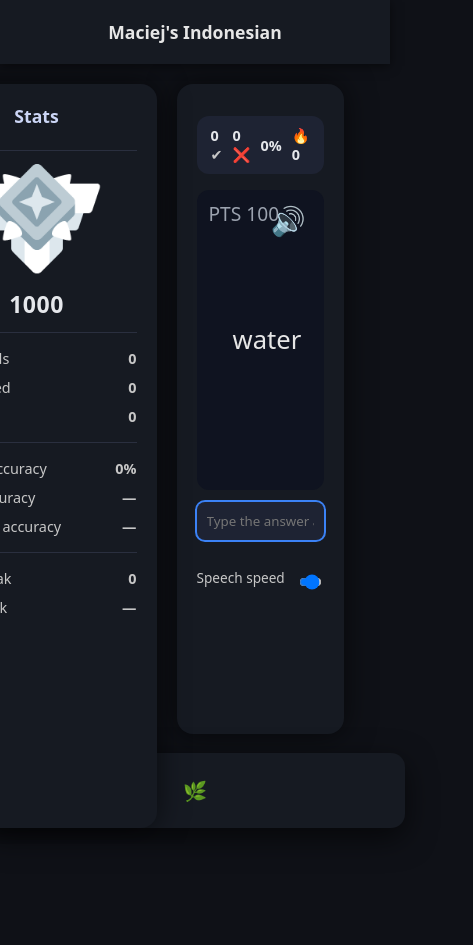
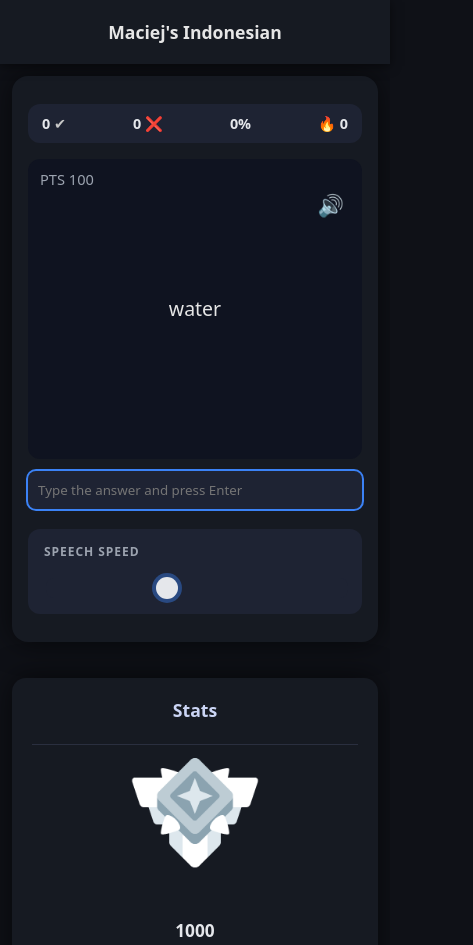
Before and after one commit to MMaciej-png/MMaciej-png.github.io, a plain HTML site: page index.html in a window 390 px wide. Shown: the top 945 px of the page, 473 px wide, since content can reach past the window. Before the commit the page ends 844 px from the top, so only its background shows below. Drawn offline with Linux system fonts and the light colour scheme.

Commit message:
feat(ui): mobile version
Refs #6
Refs #9

```diff
--- a/index.html
+++ b/index.html
@@ -24,8 +24,9 @@
             <div class="stat casual-rank">
                 <span class="rank-display">
                     <img id="casual-rank-img" src="" alt="rank" />
-                    <strong id="casual-rank-sr"></strong>
                 </span>
+
+                <strong id="casual-rank-sr"></strong>
             </div>
 
             <hr />
--- a/style.css
+++ b/style.css
@@ -9,7 +9,7 @@
 
 body {
   margin: 0;
-  height: 100vh;
+  min-height: 100vh;
   background: #0f1117;
   color: #e6e6e6;
 }
@@ -48,11 +48,11 @@ body {
   justify-content: center;
   gap: 20px;
   padding: 84px 20px 110px;
-  height: 100%;
+  min-height: 100vh;
 }
 
 .app {
-  width: 420px;
+  width: min(420px, 100%);
   background: #161a22;
   border-radius: 16px;
   padding: 20px;
@@ -127,7 +127,7 @@ body {
 
 
 /* ======================================================
-   CARD (NO HEIGHT CLAMPS)
+   CARD
 ====================================================== */
 
 .card {
@@ -137,16 +137,11 @@ body {
 }
 
 .card-inner {
-  height: 300px;
   position: relative;
   width: 100%;
+  height: clamp(220px, 40vh, 360px);
   transform-style: preserve-3d;
   transition: transform .6s ease;
-}
-
-#casual-root .card,
-#ranked-root .card {
-  display: block;
 }
 
 .card.flipped .card-inner {
@@ -155,20 +150,11 @@ body {
 
 
 /* ======================================================
-   CARD FACE (THIS DEFINES HEIGHT)
+   CARD FACE
 ====================================================== */
-
-#casual-root .card-face,
-#ranked-root .card-face {
-  min-height: 300px;
-  max-height: 300px;            /* 🔧 CHANGE THIS VALUE */
-  padding: 36px;
-  font-size: 1.6em;
-}
 
 .card-face {
   position: absolute;
-  pointer-events: none;
   inset: 0;
   border-radius: 12px;
   display: flex;
@@ -179,6 +165,9 @@ body {
   backface-visibility: hidden;
   background: #0f1320;
   transition: background-color .35s ease, box-shadow .35s ease;
+
+  padding: clamp(20px, 4vw, 36px);
+  font-size: clamp(1.2em, 2.5vw, 1.6em);
 }
 
 .card-back {
@@ -193,7 +182,7 @@ body {
 
 
 /* ======================================================
-   CARD META (POINTS)
+   CARD META
 ====================================================== */
 
 .card-meta {
@@ -206,16 +195,6 @@ body {
   color: #9ca3af;
   user-select: none;
 }
-
-#c-points,
-#c-points-back {
-  display: flex;
-  align-items: center;
-  gap: 6px;
-
-  white-space: nowrap;
-}
-
 
 
 /* ======================================================
@@ -255,29 +234,14 @@ body {
   font-size: 1.1em;
   color: #9ca3af;
   cursor: pointer;
+  z-index: 10;
+  margin-top: 20px;
 }
 
 .tts-btn:hover {
   color: #e5e7eb;
 }
 
-
-/* ======================================================
-   TTS CONTROL (SPEECH RATE)
-====================================================== */
-
-.tts-control {
-  margin-top: 12px;
-  display: flex;
-  align-items: center;
-  gap: 12px;
-  font-size: 0.85em;
-  color: #c7c7c7;
-}
-
-.tts-control input[type="range"] {
-  flex: 1;
-}
 
 
 /* ======================================================
@@ -286,9 +250,7 @@ body {
 
 .casual-panel,
 .ranked-panel {
-  top: 84px;
   width: 240px;
-  height: calc(100vh - 80px - 20px);
   background: #161a22;
   border-radius: 16px;
   padding: 20px;
@@ -296,11 +258,11 @@ body {
   display: flex;
   flex-direction: column;
   gap: 10px;
-  z-index: 50;
 }
 
-.casual-panel { left: 20px; }
-.ranked-panel { right: 20px; }
+.ranked-panel {
+  visibility: hidden;
+}
 
 .casual-panel h2,
 .ranked-panel h2 {
@@ -324,50 +286,25 @@ body {
   margin: 6px 0;
 }
 
-.casual-rank .rank-display {
+.casual-rank {
   display: flex;
-  flex-direction: column;
-  align-items: center;
-  gap: 4px;
-}
-
-.casual-rank {
   flex-direction: column;
   align-items: center;
   gap: 6px;
   margin-bottom: 16px;
-  margin-top: -60px
-}
-
-.casual-rank .sr-label {
-  display: none; /* SR is self-evident */
-}
-
-.casual-rank .rank-display {
-  display: flex;
-  flex-direction: column;
-  align-items: center;
-  gap: 6px;
 }
 
 .casual-rank img {
-  width: 200px;          /* 🔼 bigger emblem */
-  height: 200px;
-  image-rendering: crisp-edges;
-
+  width: min(200px, 60vw);
+  margin-top: -30%;
+  height: auto;
 }
 
 .casual-rank strong {
-  font-size: 1.6em;     /* 🔥 SR is dominant */
+  font-size: clamp(1.2em, 3vw, 1.6em);
   font-weight: 800;
-  letter-spacing: 0.5px;
   color: #e5e7eb;
-  margin-top: -25px;
-  margin-bottom: -20px
-}
-
-.ranked-panel {
-  visibility: hidden;
+  margin-top: -20%;
 }
 
 
@@ -387,7 +324,9 @@ body {
   justify-content: center;
   gap: 14px;
   height: 75px;
+  width: min(420px, 100%);
   box-shadow: 0 10px 30px rgba(0,0,0,.6);
+  visibility: hidden;
 }
 
 .bottom-bar button {
@@ -403,17 +342,9 @@ body {
 }
 
 #nav-ranked:disabled {
-  visibility: hidden;
-  cursor: not-allowed;
-  pointer-events: none;
   display: none;
 }
 
-.bottom-bar {
-  width: 420px;
-  display: flex;
-  align-self: center;
-}
 
 /* ======================================================
    LIGHT MODE
@@ -446,29 +377,190 @@ body.light .bottom-bar button {
   color: #111827;
 }
 
-/* --- CLICK FIX: allow card + speaker clicks --- */
+/* ======================================================
+   MOBILE STACKED LAYOUT
+====================================================== */
 
-/* Ensure the card surface can receive clicks */
-#casual-card,
-#casual-card .card-inner,
-#casual-card .card-face {
-  pointer-events: auto;
+@media (max-width: 768px) {
+
+  /* Stack everything vertically */
+  .layout {
+    flex-direction: column;
+    align-items: center;
+    padding: 76px 12px 120px;
+  }
+
+  /* Main app comes first */
+  .app {
+    order: 1;
+    width: 100%;
+    max-width: 400px;
+    padding: 16px;
+  }
+
+  /* Casual panel moves BELOW the game */
+  .casual-panel {
+    order: 2;
+    width: 100%;
+    margin-top: 16px;
+    border-radius: 14px;
+  }
+
+  /* Ranked panel hidden on mobile */
+  .ranked-panel {
+    display: none;
+  }
+
+  /* Card adapts for mobile reading */
+  .card-inner {
+    height: clamp(240px, 55vh, 300px);
+  }
+
+  .card-face {
+    font-size: clamp(1.2em, 5vw, 1.6em);
+    padding: clamp(16px, 5vw, 28px);
+  }
+
+  /* Bottom bar stays thumb-friendly */
+  .bottom-bar {
+    width: min(420px, 95%);
+    height: 72px;
+  }
+
+  .bottom-bar button {
+    font-size: 1.6em;
+  }
+
+   /* Stack SR under the rank image */
+  .casual-rank {
+    flex-direction: column;
+    align-items: center;
+  }
+
+  .casual-rank .rank-display {
+    flex-direction: column;
+    align-items: center;
+  }
+
+  .casual-rank img {
+    margin-bottom: 8px;
+  }
+
+  .casual-panel {
+    max-width: 400px;
+    max-height: 800px;
+    min-height: 800px;
+  }
+
+  .casual-rank strong {
+    margin-top: 0;
+    margin-bottom: 0;
+    text-align: center;
+  }
 }
 
-/* Let the speaker always be clickable and above everything */
-#casual-card .tts-btn {
-  pointer-events: auto;
-  position: absolute;
-  z-index: 10;
+/* ======================================================
+   TTS CONTROL – LABEL + SLIDER REDESIGN
+====================================================== */
+
+.tts-control {
+  margin-top: 20px;
+  display: flex;
+  flex-direction: column;
+  gap: 6px;
+  padding: 12px 14px;
+  border-radius: 12px;
+  background: #1e2333;
 }
 
-/* (Optional) Prevent the text span itself from eating clicks */
-#casual-card .card-text {
-  pointer-events: none;
+/* Label styling */
+.tts-control label {
+  font-size: 0.75em;
+  letter-spacing: 0.08em;
+  text-transform: uppercase;
+  color: #9ca3af;
+  font-weight: 600;
+  user-select: none;
 }
 
-#casual-root,
-#casual-card,
-#casual-card * {
-  pointer-events: auto;
+/* ===== Range base ===== */
+
+.tts-control input[type="range"] {
+  -webkit-appearance: none;
+  appearance: none;
+  width: 100%;
+  height: 8px;
+  border-radius: 999px;
+  background: linear-gradient(
+    to right,
+    #3b82f6 0%,
+    #3b82f6 60%,
+    #374151 60%,
+    #374151 100%
+  );
+  outline: none;
+  cursor: pointer;
 }
+
+/* ===== WebKit (Chrome, Safari, Mobile) ===== */
+
+.tts-control input[type="range"]::-webkit-slider-thumb {
+  -webkit-appearance: none;
+  appearance: none;
+  width: 18px;
+  height: 18px;
+  border-radius: 50%;
+  background: #e5e7eb;
+  box-shadow: 0 0 0 4px rgba(59,130,246,.4);
+  transition: transform .15s ease, box-shadow .15s ease;
+}
+
+.tts-control input[type="range"]:active::-webkit-slider-thumb {
+  transform: scale(1.15);
+  box-shadow: 0 0 0 7px rgba(59,130,246,.4);
+}
+
+/* ===== Firefox ===== */
+
+.tts-control input[type="range"]::-moz-range-track {
+  height: 8px;
+  border-radius: 999px;
+  background: #374151;
+}
+
+.tts-control input[type="range"]::-moz-range-progress {
+  height: 8px;
+  border-radius: 999px;
+  background: #3b82f6;
+}
+
+.tts-control input[type="range"]::-moz-range-thumb {
+  width: 18px;
+  height: 18px;
+  border-radius: 50%;
+  background: #e5e7eb;
+  border: none;
+  box-shadow: 0 0 0 4px rgba(59,130,246,.4);
+}
+
+/* ===== Mobile touch target ===== */
+
+@media (max-width: 768px) {
+  .tts-control {
+    padding: 14px 16px;
+  }
+
+  .tts-control input[type="range"] {
+    height: 10px;
+  }
+
+  .tts-control input[type="range"]::-webkit-slider-thumb {
+    width: 22px;
+    height: 22px;
+  }
+
+  .tts-control input[type="range"]::-moz-range-thumb {
+    width: 22px;
+    height: 22px;
+  }
+}
```
